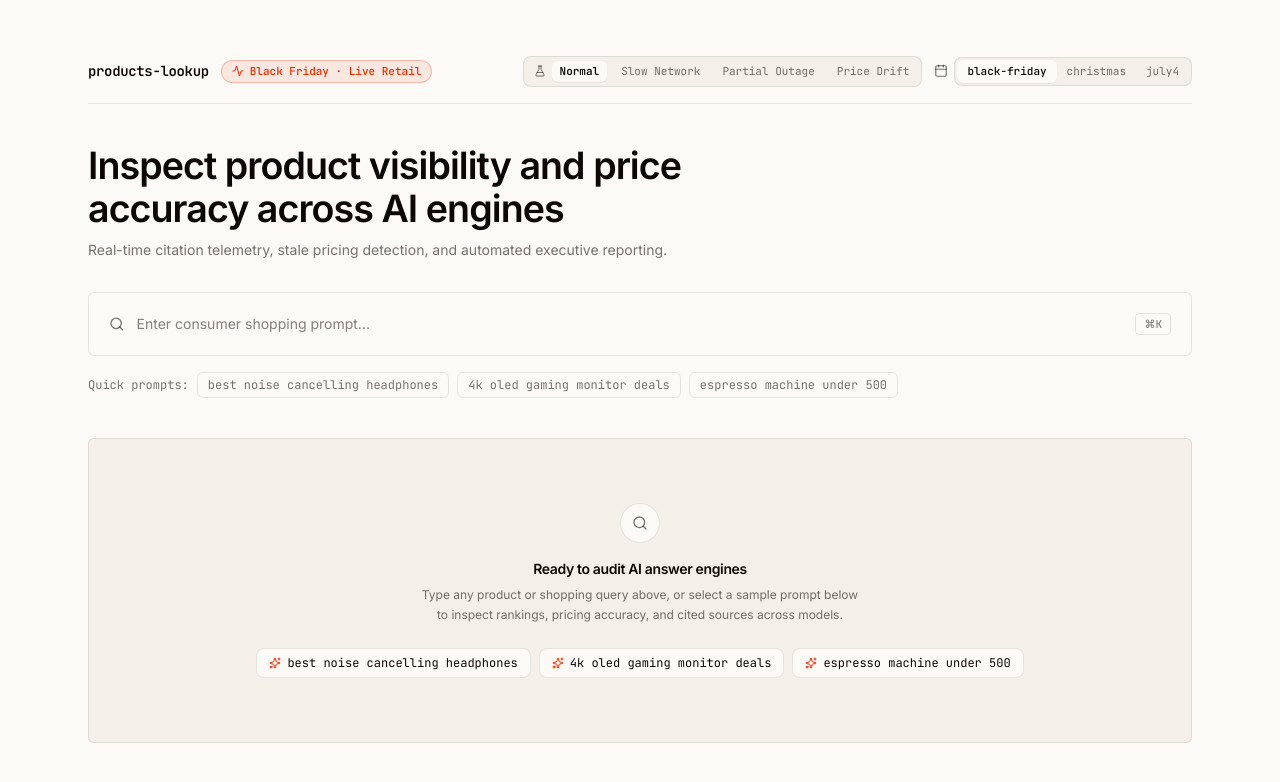
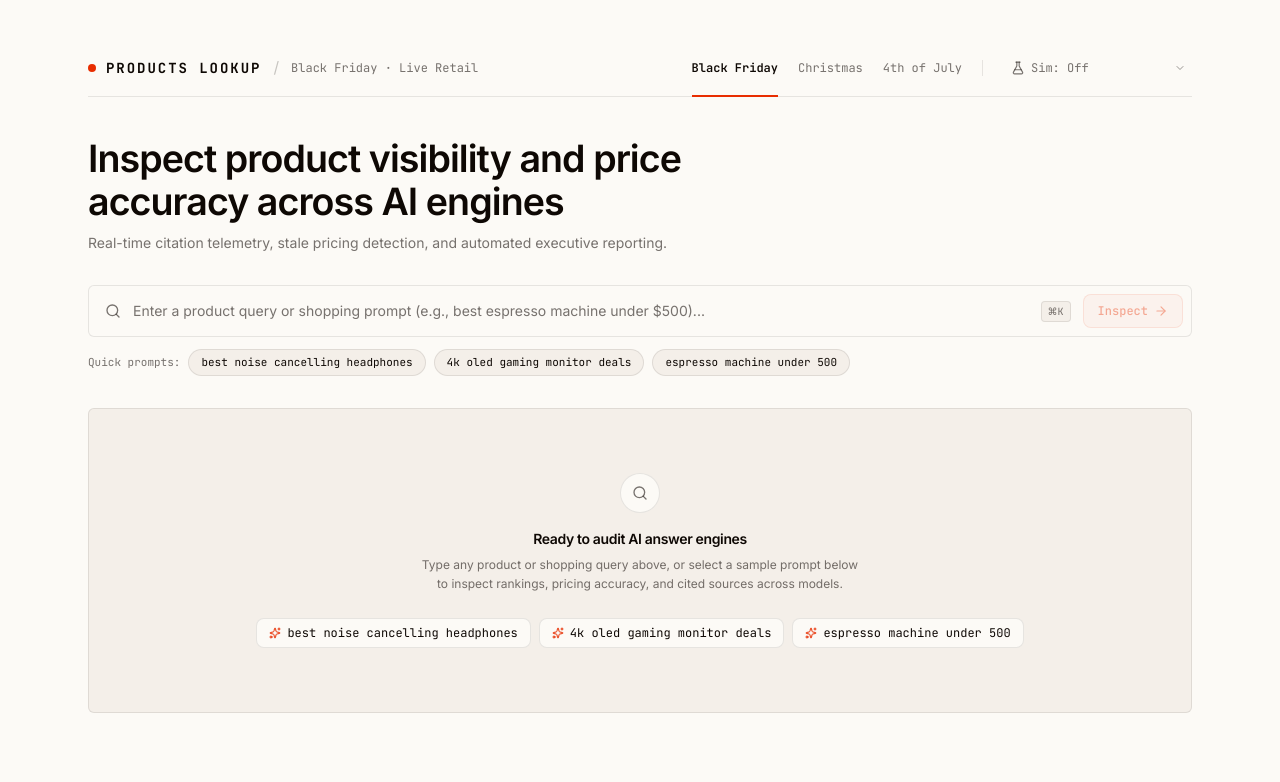
Before and after one commit to victoriavivalda/products-lookup, a Next.js app: page / in a window 1280 px wide. Shown: the top 782 px of the page. Built offline with nearby package versions, Linux system fonts and the light colour scheme; what @react-pdf/renderer would draw is missing.

Commit message:
feat(ui,ux): switch to explicit query submission and editorial navigation bar

```diff
--- a/src/app/page.tsx
+++ b/src/app/page.tsx
@@ -21,7 +21,9 @@ export default function ProductsLookupPage() {
   const [scenario, setScenario] = useState<SimulationScenario>(
     SIMULATION_SCENARIOS.NORMAL
   );
-  const [query, setQuery] = useState<string>("");
+  const [draftQuery, setDraftQuery] = useState<string>("");
+  const [submittedQuery, setSubmittedQuery] = useState<string>("");
+
   const { campaign, setCampaign, label } = useCampaignTheme(
     CAMPAIGN_THEMES.BLACK_FRIDAY
   );
@@ -32,9 +34,14 @@ export default function ProductsLookupPage() {
     totalEngines,
     conclusion,
     hasActiveQuery,
-  } = useMultiEngineLookup(query, campaign, scenario);
+  } = useMultiEngineLookup(submittedQuery, campaign, scenario);
 
   const activePresets = CAMPAIGN_PRESET_PROMPTS[campaign];
+
+  const handleSelectPreset = (preset: string) => {
+    setDraftQuery(preset);
+    setSubmittedQuery(preset);
+  };
 
   return (
     <div className="min-h-screen transition-colors duration-200">
@@ -61,15 +68,16 @@ export default function ProductsLookupPage() {
         </header>
 
         <SearchCommandBar
-          query={query}
+          value={draftQuery}
           presets={activePresets}
-          onQueryChange={setQuery}
+          onChange={setDraftQuery}
+          onSubmit={setSubmittedQuery}
         />
 
         {!hasActiveQuery ? (
           <EmptyLookupState
             presets={activePresets}
-            onSelectPreset={setQuery}
+            onSelectPreset={handleSelectPreset}
           />
         ) : (
           <>
--- a/src/features/lookup/components/SearchCommandBar.tsx
+++ b/src/features/lookup/components/SearchCommandBar.tsx
@@ -1,15 +1,21 @@
 "use client";
 
 import { useEffect, useRef } from "react";
-import { Search } from "lucide-react";
+import { ArrowRight, Search, X } from "lucide-react";
 
 interface SearchCommandBarProps {
-  query: string;
-  presets: string[];
-  onQueryChange: (value: string) => void;
+  value: string;
+  presets: readonly string[];
+  onChange: (value: string) => void;
+  onSubmit: (query: string) => void;
 }
 
-export function SearchCommandBar({ query, presets, onQueryChange }: SearchCommandBarProps) {
+export function SearchCommandBar({
+  value,
+  presets,
+  onChange,
+  onSubmit,
+}: SearchCommandBarProps) {
   const inputRef = useRef<HTMLInputElement>(null);
 
   useEffect(() => {
@@ -23,36 +29,74 @@ export function SearchCommandBar({ query, presets, onQueryChange }: SearchComman
     return () => window.removeEventListener("keydown", handleKeyDown);
   }, []);
 
+  const handleFormSubmit = (e: React.FormEvent) => {
+    e.preventDefault();
+    const trimmed = value.trim();
+    if (trimmed) onSubmit(trimmed);
+  };
+
   return (
-    <div className="mb-10 space-y-4">
-      <div className="pl-card flex items-center justify-between gap-3">
-        <div className="flex flex-1 items-center gap-3">
-          <Search className="h-4 w-4 text-[var(--text-muted)]" />
-          <input
-            ref={inputRef}
-            value={query}
-            onChange={(e) => onQueryChange(e.target.value)}
-            placeholder="Enter consumer shopping prompt..."
-            className="w-full bg-transparent text-sm outline-none"
-          />
-        </div>
-        <kbd className="hidden rounded border border-[var(--border-hairline)] px-2 py-0.5 font-mono text-[11px] text-[var(--text-muted)] sm:inline-block">
+    <section className="mb-8 space-y-3">
+      <form
+        onSubmit={handleFormSubmit}
+        className="pl-card flex items-center gap-3 p-2 pl-4 focus-within:border-[var(--accent-primary)]"
+      >
+        <Search className="h-4 w-4 shrink-0 text-[var(--text-muted)]" />
+        <input
+          ref={inputRef}
+          type="text"
+          value={value}
+          onChange={(e) => onChange(e.target.value)}
+          placeholder="Enter a product query or shopping prompt (e.g., best espresso machine under $500)..."
+          className="w-full bg-transparent text-sm outline-none placeholder:text-[var(--text-muted)]"
+        />
+
+        {value && (
+          <button
+            type="button"
+            onClick={() => {
+              onChange("");
+              onSubmit("");
+            }}
+            aria-label="Clear query"
+            className="rounded-md p-1.5 text-[var(--text-muted)] transition hover:text-[var(--text-primary)]"
+          >
+            <X className="h-3.5 w-3.5" />
+          </button>
+        )}
+
+        <kbd className="hidden rounded border border-[var(--border-hairline)] bg-[var(--surface-subtle)] px-1.5 py-0.5 font-mono text-[10px] text-[var(--text-muted)] sm:inline-block">
           ⌘K
         </kbd>
-      </div>
+
+        <button
+          type="submit"
+          disabled={!value.trim()}
+          className="pl-accent-pill inline-flex shrink-0 items-center gap-1.5 rounded-lg px-3.5 py-2 font-mono text-xs font-medium transition hover:opacity-90 disabled:cursor-not-allowed disabled:opacity-40"
+        >
+          <span>Inspect</span>
+          <ArrowRight className="h-3.5 w-3.5" />
+        </button>
+      </form>
 
       <div className="flex flex-wrap items-center gap-2">
-        <span className="font-mono text-xs text-[var(--text-muted)]">Quick prompts:</span>
+        <span className="font-mono text-[11px] text-[var(--text-muted)]">
+          Quick prompts:
+        </span>
         {presets.map((preset) => (
           <button
             key={preset}
-            onClick={() => onQueryChange(preset)}
-            className="rounded-md border border-[var(--border-hairline)] px-2.5 py-1 font-mono text-xs text-[var(--text-muted)] transition hover:border-[var(--border-hover)] hover:text-[var(--text-primary)]"
+            type="button"
+            onClick={() => {
+              onChange(preset);
+              onSubmit(preset);
+            }}
+            className="rounded-full border border-[var(--border-hairline)] bg-[var(--surface-subtle)] px-3 py-1 font-mono text-[11px] text-[var(--text-primary)] transition hover:border-[var(--accent-primary)]"
           >
             {preset}
           </button>
         ))}
       </div>
-    </div>
+    </section>
   );
 }
--- a/src/features/lookup/components/TopNavBar.tsx
+++ b/src/features/lookup/components/TopNavBar.tsx
@@ -1,6 +1,7 @@
 "use client";
 
-import { Activity, Calendar, FlaskConical } from "lucide-react";
+import { motion, useReducedMotion } from "framer-motion";
+import { ChevronDown, FlaskConical } from "lucide-react";
 import {
   CAMPAIGN_THEMES,
   CampaignTheme,
@@ -20,6 +21,12 @@ interface TopNavBarProps {
 const CAMPAIGN_OPTIONS: CampaignTheme[] = Object.values(CAMPAIGN_THEMES);
 const SCENARIO_OPTIONS: SimulationScenario[] = Object.values(SIMULATION_SCENARIOS);
 
+const CAMPAIGN_TAB_LABELS: Record<CampaignTheme, string> = {
+  [CAMPAIGN_THEMES.BLACK_FRIDAY]: "Black Friday",
+  [CAMPAIGN_THEMES.CHRISTMAS]: "Christmas",
+  [CAMPAIGN_THEMES.JULY_4]: "4th of July",
+};
+
 export function TopNavBar({
   campaign,
   campaignLabel,
@@ -27,63 +34,96 @@ export function TopNavBar({
   scenario,
   onSelectScenario,
 }: TopNavBarProps) {
+  const prefersReducedMotion = useReducedMotion();
+  const isSimulating = scenario !== SIMULATION_SCENARIOS.NORMAL;
+
   return (
     <nav className="mb-10 flex flex-wrap items-center justify-between gap-4 border-b border-[var(--border-hairline)] pb-4">
+      {/* Brand Wordmark + Subtle Live Status */}
       <div className="flex items-center gap-3">
-        <span className="font-mono text-sm font-semibold tracking-tight">
-          products-lookup
-        </span>
-        <span className="pl-accent-pill inline-flex items-center gap-1.5 rounded-full px-2.5 py-0.5 font-mono text-[11px] font-medium">
-          <Activity className="h-3 w-3" />
+        <div className="flex items-center gap-2.5">
+          <span
+            className="h-2 w-2 rounded-full"
+            style={{ backgroundColor: "var(--accent-primary)" }}
+          />
+          <span className="font-mono text-sm font-bold uppercase tracking-[0.14em]">
+            Products Lookup
+          </span>
+        </div>
+
+        <span className="hidden text-[var(--border-hover)] sm:inline">/</span>
+
+        <span className="hidden font-mono text-xs text-[var(--text-muted)] sm:inline">
           {campaignLabel}
         </span>
       </div>
 
-      <div className="flex flex-wrap items-center gap-3">
-        {/* Telemetry Edge-Case Simulator */}
-        <div className="flex items-center gap-1.5 rounded-lg border border-[var(--border-hairline)] bg-[var(--surface-subtle)] p-1 font-mono text-[11px]">
-          <FlaskConical className="ml-1.5 h-3 w-3 text-[var(--text-muted)]" />
-          {SCENARIO_OPTIONS.map((opt) => {
-            const active = scenario === opt;
+      {/* Borderless Editorial Controls */}
+      <div className="flex items-center gap-5 font-mono text-xs">
+        {/* Clean Underline Campaign Tabs */}
+        <div className="flex items-center gap-5">
+          {CAMPAIGN_OPTIONS.map((theme) => {
+            const active = campaign === theme;
             return (
               <button
-                key={opt}
+                key={theme}
                 type="button"
-                onClick={() => onSelectScenario(opt)}
-                className={`rounded-md px-2 py-0.5 transition ${
+                onClick={() => onSelectCampaign(theme)}
+                className={`relative py-1 transition-colors ${
                   active
-                    ? "bg-[var(--surface-canvas)] font-semibold text-[var(--text-primary)] shadow-2xs"
+                    ? "font-semibold text-[var(--text-primary)]"
                     : "text-[var(--text-muted)] hover:text-[var(--text-primary)]"
                 }`}
               >
-                {SIMULATION_SCENARIO_LABELS[opt]}
+                {CAMPAIGN_TAB_LABELS[theme]}
+                {active && (
+                  <motion.span
+                    layoutId="editorial-campaign-underline"
+                    transition={{
+                      type: "spring",
+                      stiffness: 450,
+                      damping: 35,
+                      duration: prefersReducedMotion ? 0 : undefined,
+                    }}
+                    className="absolute inset-x-0 -bottom-[17px] h-[2px]"
+                    style={{ backgroundColor: "var(--accent-primary)" }}
+                  />
+                )}
               </button>
             );
           })}
         </div>
 
-        {/* Campaign Theme Switcher */}
-        <div className="flex items-center gap-1.5 font-mono text-xs text-[var(--text-muted)]">
-          <Calendar className="h-3.5 w-3.5" />
-          <div className="flex rounded-lg border border-[var(--border-hairline)] bg-[var(--surface-subtle)] p-0.5">
-            {CAMPAIGN_OPTIONS.map((theme) => {
-              const active = campaign === theme;
-              return (
-                <button
-                  key={theme}
-                  type="button"
-                  onClick={() => onSelectCampaign(theme)}
-                  className={`rounded-md px-2.5 py-1 text-[11px] transition ${
-                    active
-                      ? "bg-[var(--surface-canvas)] font-medium text-[var(--text-primary)] shadow-2xs"
-                      : "hover:text-[var(--text-primary)]"
-                  }`}
-                >
-                  {theme}
-                </button>
-              );
-            })}
-          </div>
+        <span className="h-4 w-px bg-[var(--border-hairline)]" />
+
+        {/* Tightly Aligned Ghost Simulator Select */}
+        <div
+          className={`relative inline-flex items-center rounded-md px-2 py-1 transition-colors ${
+            isSimulating
+              ? "bg-[var(--accent-surface)] font-semibold text-[var(--accent-primary)]"
+              : "text-[var(--text-muted)] hover:bg-[var(--surface-subtle)] hover:text-[var(--text-primary)]"
+          }`}
+        >
+          <FlaskConical className="pointer-events-none mr-1.5 h-3.5 w-3.5 shrink-0" />
+          <select
+            aria-label="Simulation scenario"
+            value={scenario}
+            onChange={(e) => onSelectScenario(e.target.value as SimulationScenario)}
+            className="cursor-pointer appearance-none bg-transparent pr-4 outline-none"
+          >
+            {SCENARIO_OPTIONS.map((opt) => (
+              <option
+                key={opt}
+                value={opt}
+                className="bg-[var(--surface-canvas)] text-[var(--text-primary)]"
+              >
+                {opt === SIMULATION_SCENARIOS.NORMAL
+                  ? "Sim: Off"
+                  : `Sim: ${SIMULATION_SCENARIO_LABELS[opt]}`}
+              </option>
+            ))}
+          </select>
+          <ChevronDown className="pointer-events-none absolute right-1.5 h-3 w-3 opacity-75" />
         </div>
       </div>
     </nav>
```
Also changed, not shown: src/features/lookup/hooks/use-multi-engine-lookup.ts (+7 -16 lines).
